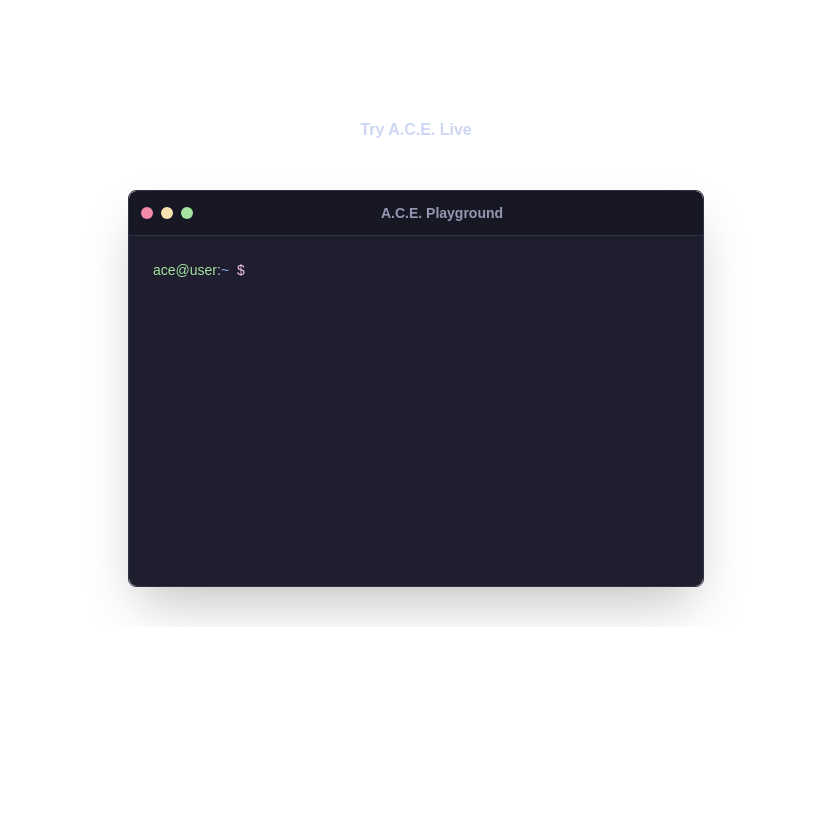
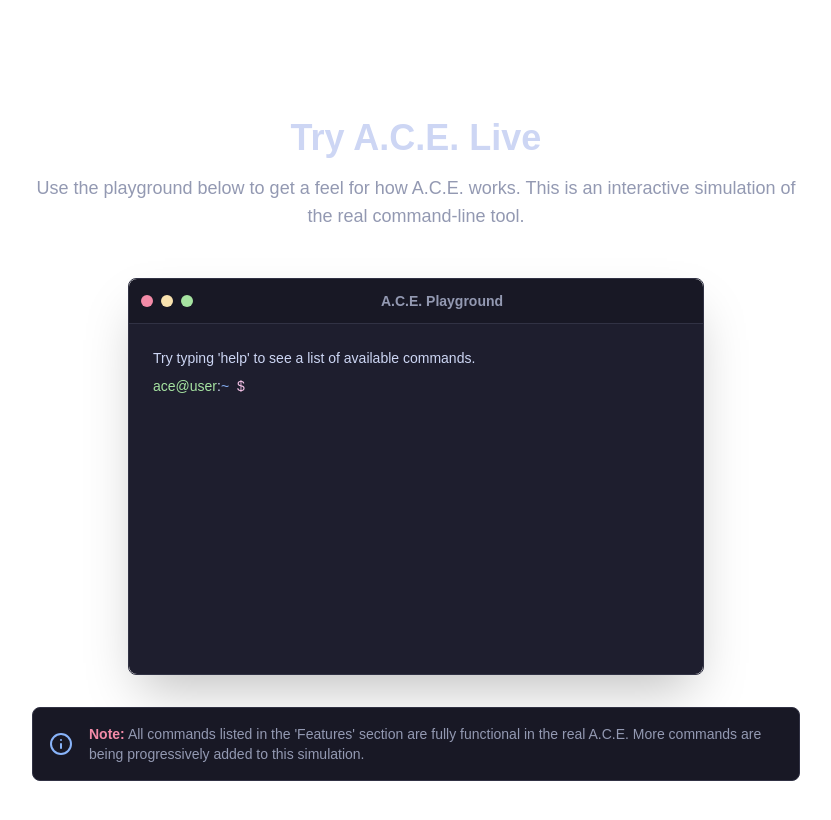
Before and after one commit to AnasFaaiz/ace_showcase, a Next.js app in the folder ace/: page / in a window 1280 px wide. Shown: the part 1343-2163 px from the top of the page, without its empty margins (224-1055 px from the left). Before the commit the page ends 1970 px from the top, so only its background shows below. Built offline with nearby package versions, Linux system fonts and the light colour scheme.

Commit message:
added info & Note

```diff
--- a/ace/src/app/components/Terminal.tsx
+++ b/ace/src/app/components/Terminal.tsx
@@ -5,7 +5,7 @@ type TerminalProps = {
 	children: React.ReactNode;
 };
 
-const Terminal = ({ title = "ACE Assistant", children }: TerminalProps) => {
+const Terminal = ({ title = "ACE AI Assisstant", children }: TerminalProps) => {
 	return (
 		<div className="w-full max-w-4xl rounded-lg shadow-2xl border border-[#313244]">
 
--- a/ace/src/app/components/playground.tsx
+++ b/ace/src/app/components/playground.tsx
@@ -20,7 +20,10 @@ type SimulatedProjects = {
 
 const Playground = () => {
   const [input, setInput] = useState('');
-  const [history, setHistory] = useState<React.ReactNode[]>([]);
+  const [history, setHistory] = useState<React.ReactNode[]>([
+	   "Try typing 'help' to see a list of available commands.",
+	   ""
+	]);
 
   const [simulatedProjects, setSimulatedProjects] = useState<Record<string, SimulatedProjects>>({});
   const terminalEndRef = useRef<null | HTMLDivElement>(null);
--- a/ace/src/app/page.tsx
+++ b/ace/src/app/page.tsx
@@ -5,6 +5,7 @@ import Link from 'next/link';
 import Terminal from './components/Terminal';
 import FeaturesSection from './components/FeaturesSection';
 import Playground from './components/playground';
+import { Info } from 'lucide-react';
 
 const TypingText = ({ text, onComplete }: { text: string; onComplete?: () => void }) => {
   const [displayedText, setDisplayedText] = useState('');
@@ -80,11 +81,28 @@ export default function Home(){
 
 		<section className="w-full py-10">
 		  <div className="text-center mb-12">
-		    <h2 className="text-4x1 md:text-5x1 font-bold text-[#cdd6f4]">
+		    <h2 className="text-4xl md:text-5x1 font-bold text-[#cdd6f4]">
 		    Try A.C.E. Live
 		    </h2>
+		    <p className="mt-4 text-lg text-[#9399b2] max-w-3xl mx-auto">
+          		Use the playground below to get a feel for how A.C.E. works. This is an interactive simulation of the real command-line tool.
+        	    </p>
 		  </div>
 		  <Playground />
+		  <div
+        	    className="
+          		mt-8 max-w-3xl mx-auto
+          		p-4 bg-[#181825]
+          		border border-[#313244]
+          		rounded-lg
+          		flex items-center gap-4
+        	    ">
+
+        	    <Info size={24} className="text-[#89b4fa] flex-shrink-0" />
+        	    <p className="text-sm text-[#9399b2]">
+          	    <strong className="text-[#f38ba8]">Note:</strong> All commands listed in the 'Features' section are fully functional in the real A.C.E. More commands are being progressively added to this simulation.
+        	   </p>
+        	  </div>
 		</section>
 	   </main>
 	);
```
